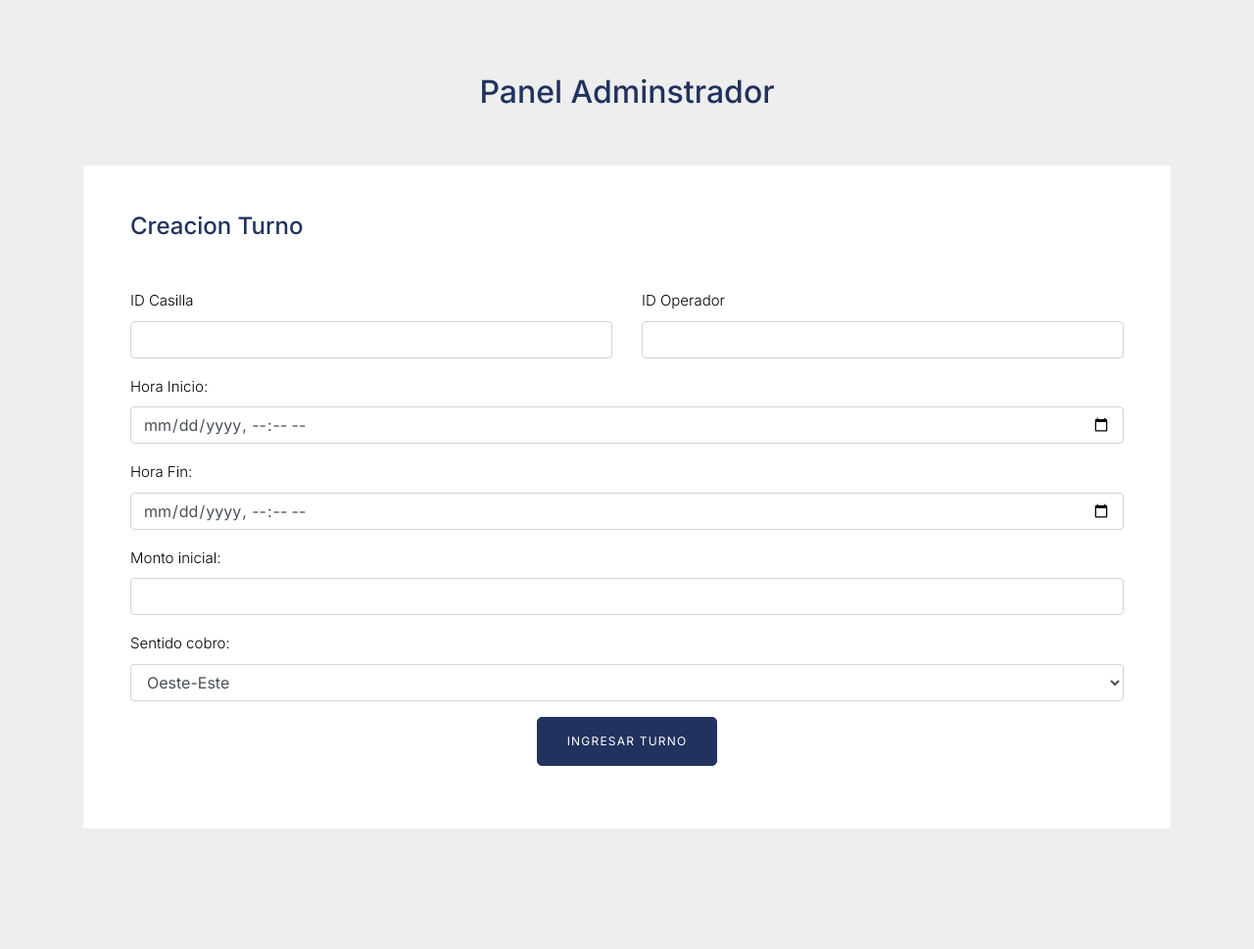
After one commit to facugirardi/Peaje, a Django app: page /peajeApp/admin/ in a window 1280 px wide. The commit adds this page. Shown: the whole page at 98% size. Run offline with Django 4.2, Linux system fonts and the light colour scheme; some libraries are stand-ins or nearby versions.

Commit message:
url admin-creacionTurno agregado

```diff
--- a/peaje/peajeApp/static/css/style.css
+++ b/peaje/peajeApp/static/css/style.css
@@ -4,52 +4,72 @@ body {
   color: #818181;
   font-weight: 300;
   font-size: 15px;
-  background: #EEEEEE; }
+  background: #EEEEEE;
+}
 
 
 ::-moz-selection {
   background: #000;
-  color: #fff; }
+  color: #fff;
+}
 
 ::selection {
   background: #000;
-  color: #fff; }
+  color: #fff;
+}
 
 a {
   -webkit-transition: .3s all ease;
   -o-transition: .3s all ease;
-  transition: .3s all ease; }
+  transition: .3s all ease;
+}
+
 a:hover {
-    text-decoration: none; }
+    text-decoration: none;
+}
 
 h1, h2, h3, h4, h5,
 .h1, .h2, .h3, .h4, .h5 {
   font-family: "Inter", -apple-system, BlinkMacSystemFont, "Segoe UI", Roboto, "Helvetica Neue", Arial, sans-serif, "Apple Color Emoji", "Segoe UI Emoji", "Segoe UI Symbol", "Noto Color Emoji";
-  color: #21325E; }
+  color: #21325E;
+}
 
 
 .btn {
-  border-radius: 30px; }
+  border-radius: 5px;
+}
+
 .btn:hover, .btn:active, .btn:focus {
     outline: none;
     -webkit-box-shadow: none !important;
-    box-shadow: none !important; }
+    box-shadow: none !important;
+}
+
 .btn.btn-black {
     color: #fff;
-    background-color: #000; }
+    background-color: #000;
+}
+
 .btn.btn-black:hover {
       color: #000;
-      background-color: #fff; }
+      background-color: #fff;
+}
+
 .btn.btn-outline-white {
-    border: 2px solid #fff; }
+    border: 2px solid #fff;
+}
+
 .btn.btn-outline-white:hover {
       background: #fff;
-      color: #21325E !important; }
+      color: #21325E !important;
+}
+
 .btn.btn-md {
     padding: 15px 30px;
     font-size: 12px;
     text-transform: uppercase;
-    letter-spacing: .1em; }
+    letter-spacing: .1em;
+}
 
 
 /* Blocks */
@@ -60,19 +80,25 @@ h1, h2, h3, h4, h5,
   top: 0;
   width: 100%; }
   .top-bar a {
-    color: #000; }
+    color: #000;
+  }
 
 .typed-words {
-  font-weight: 700; }
+  font-weight: 700;
+}
 
 .site-blocks-cover {
   background-size: cover;
   background-repeat: no-repeat;
   background-position: top;
   background-position: center center;
-  background: #E5E5E5; }
+  background: #E5E5E5;
+}
+
 .site-blocks-cover.overlay {
-    position: relative; }
+    position: relative;
+}
+
 .site-blocks-cover.overlay:before {
   position: absolute;
   content: "";
@@ -80,31 +106,76 @@ h1, h2, h3, h4, h5,
   bottom: 0;
   right: 0;
   top: 0;
-      background: rgba(0, 0, 0, 0.4); }
+  background: rgba(0, 0, 0, 0.4);
+}
+
+
 .site-blocks-cover .player {
     position: absolute;
     bottom: -250px;
-    width: 100%; }
+    width: 100%;
+}
+
 .site-blocks-cover, .site-blocks-cover > .container > .row {
     min-height: 600px;
-    height: calc(100vh); }
+    height: calc(100vh);
+}
+
+
 .site-blocks-cover.inner-page-cover, .site-blocks-cover.inner-page-cover > .container > .row {
     min-height: 400px;
-    height: calc(20vh); }
+    height: calc(20vh);
+}
+
+
 .site-blocks-cover h1 {
     font-size: 3rem;
     font-weight: 400;
     color: #21325E;
-    text-transform: uppercase; }
+    text-transform: uppercase;
+}
+
+
 @media (max-width: 991.98px) {
       .site-blocks-cover h1 {
-        font-size: 2rem; } }
+        font-size: 2rem;
+    }
+}
+
+
 .site-blocks-cover p {
     font-size: 1.2rem;
-    line-height: 1.5; }
+    line-height: 1.5;
+}
+
+
 .site-blocks-cover .intro-text {
     font-size: 16px;
-    line-height: 1.5; }
+    line-height: 1.5;
+}
+
+
 @media (max-width: 991.98px) {
     .site-blocks-cover .display-1 {
-      font-size: 3rem; } }
+      font-size: 3rem; }
+}
+
+
+.text-black {
+  color: #000 !important;
+}
+
+
+.site-section-heading {
+  color:#21325E ;
+}
+
+
+
+.site-section {
+  padding: 2.5em 0; }
+  @media (min-width: 768px) {
+    .site-section {
+      padding: 5em 0;
+    }
+  }
--- /dev/null
+++ b/peaje/peajeApp/templates/admin.html
@@ -0,0 +1,108 @@
+{% load static %}
+<!doctype html>
+<html lang="en">
+<head>
+  <meta charset="utf-8">
+  <meta name="viewport" content="width=device-width, initial-scale=1, shrink-to-fit=no">
+  <meta name="author" content="Untree.co">
+
+  <meta name="description" content="" />
+  <meta name="keywords" content="" />
+
+  <link href="https://fonts.googleapis.com/css?family=Inter:300,400,500,600,700,900" rel="stylesheet">
+
+  <link rel="stylesheet" href="{% static 'css/bootstrap.min.css' %}">
+  <link rel="stylesheet" href="{% static 'css/style.css' %}">
+
+
+  <title>Panel Administrador</title>
+</head>
+<body data-spy="scroll" data-target=".site-navbar-target" data-offset="300">
+
+<section class="site-section" id="contact-section">
+    <div class="container">
+      <div class="row mb-5">
+      <div class="col-12 text-center">
+        <h2 class="site-section-heading">Panel Adminstrador</h2>
+      </div>
+    </div>
+    <div class="row">
+      <div class="col-md-12 mb-5">
+
+
+  <form action="#" class="p-5 bg-white">
+
+  <h2 class="h4 mb-5">Creacion Turno</h2>
+
+  <div class="row form-group">
+    <div class="col-md-6 mb-3 mb-md-0">
+      <label class="text-black" for="fname">ID Casilla</label>
+      <input type="text" id="fname" class="form-control">
+    </div>
+    <div class="col-md-6">
+      <label class="text-black" for="lname">ID Operador</label>
+      <input type="text" id="lname" class="form-control">
+    </div>
+  </div>
+
+
+<div class="row form-group">
+  <div class="col-md-12">
+    <label class="text-black" for="start-time">Hora Inicio:</label>
+    <input type="datetime-local" id="start-time" class="form-control">
+  </div>
+</div>
+
+<div class="row form-group">
+  <div class="col-md-12">
+    <label class="text-black" for="start-time">Hora Fin:</label>
+    <input type="datetime-local" id="start-time" class="form-control">
+  </div>
+</div>
+
+
+  <div class="row form-group">
+
+    <div class="col-md-12">
+      <label class="text-black" for="subject">Monto inicial:</label>
+      <input type="number" id="subject" class="form-control">
+    </div>
+  </div>
+
+  <div class="row form-group">
+
+    <div class="col-md-12">
+      <label class="text-black" for="subject">Sentido cobro:</label>
+      <select name="direction" id="direction" class="form-control">
+
+        <option value="Oeste-Este">Oeste-Este</option>
+        <option value="Este-Oeste">Este-Oeste</option>
+        <option value="Norte-Sur">Norte-Sur</option>
+        <option value="Sur-Norte">Sur-Norte</option>
+
+      </select>
+
+    </div>
+  </div>
+
+
+    <div class="row form-group">
+      <div class="col-md-12 text-center">
+        <input type="submit" value="Ingresar Turno" class="btn btn-primary btn-md text-white">
+      </div>
+    </div>
+
+
+        </form>
+      </div>
+
+    </div>
+  </div>
+</section>
+
+    </div>
+
+
+
+  </body>
+  </html>
--- a/peaje/peajeApp/templates/index.html
+++ b/peaje/peajeApp/templates/index.html
@@ -11,8 +11,10 @@
   <meta name="keywords" content="" />
 
   <link href="https://fonts.googleapis.com/css?family=Inter:300,400,500,600,700,900" rel="stylesheet">
+
   <link rel="stylesheet" href="{% static 'css/bootstrap.min.css' %}">
   <link rel="stylesheet" href="{% static 'css/style.css' %}">
+
   <script src="{% static 'js/typed.js' %}"></script>
 
   <title>Peaje &mdash; Home</title>
--- a/peaje/peajeApp/urls.py
+++ b/peaje/peajeApp/urls.py
@@ -1,7 +1,8 @@
 from django.urls import path
-from .views import index, detalle_usuario
+from .views import *
 
 urlpatterns = [
     path('', index, name = 'admin-main'),
-    path('detalle/', detalle_usuario, name = 'admin-detalle'),
+    path('admin/', admin, name="admin-turno"),
+    path('detalle/', detalle_usuario, name = 'admin-detalle')
 ]
--- a/peaje/peajeApp/views.py
+++ b/peaje/peajeApp/views.py
@@ -7,3 +7,6 @@ def index(request):
 
 def detalle_usuario(request):
     return render(request, 'detalle.html')
+
+def admin(request):
+    return render(request, 'admin.html')
```
Lines whose indentation alone changed are shown as unchanged.
